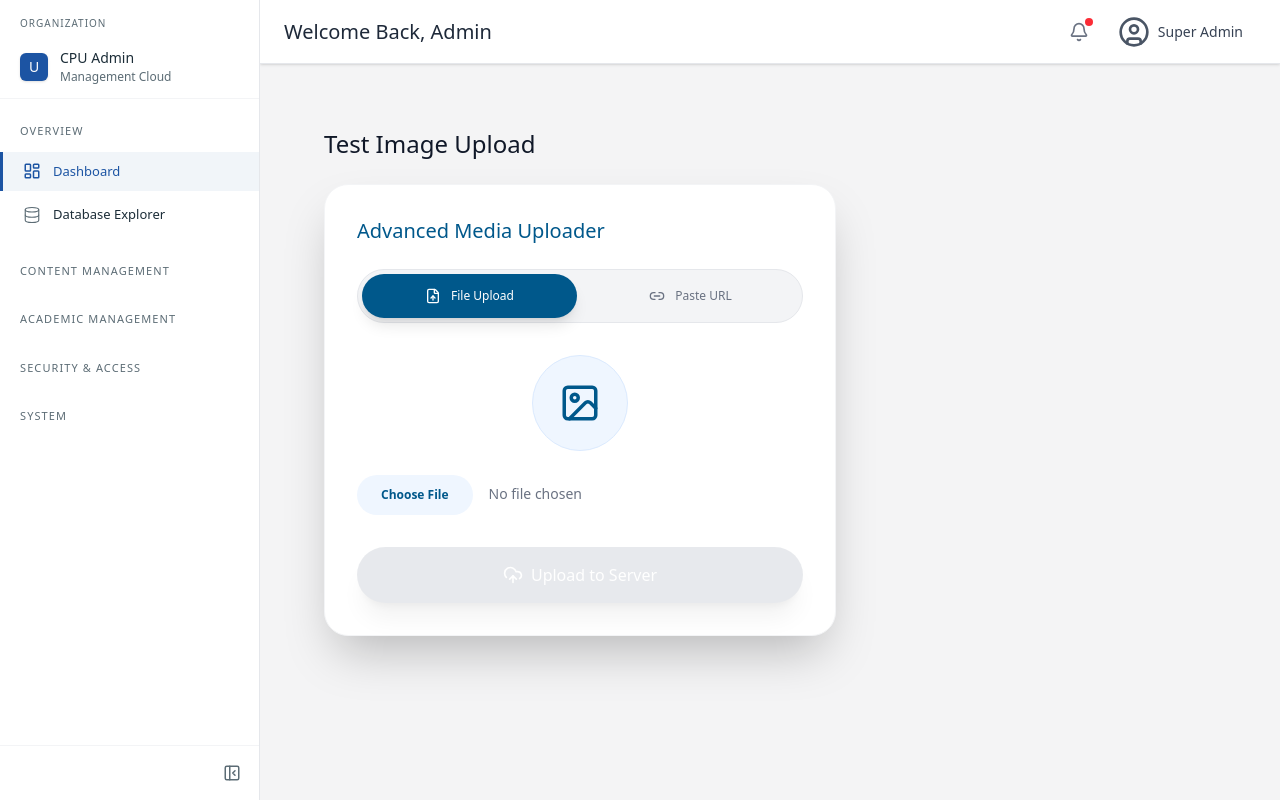
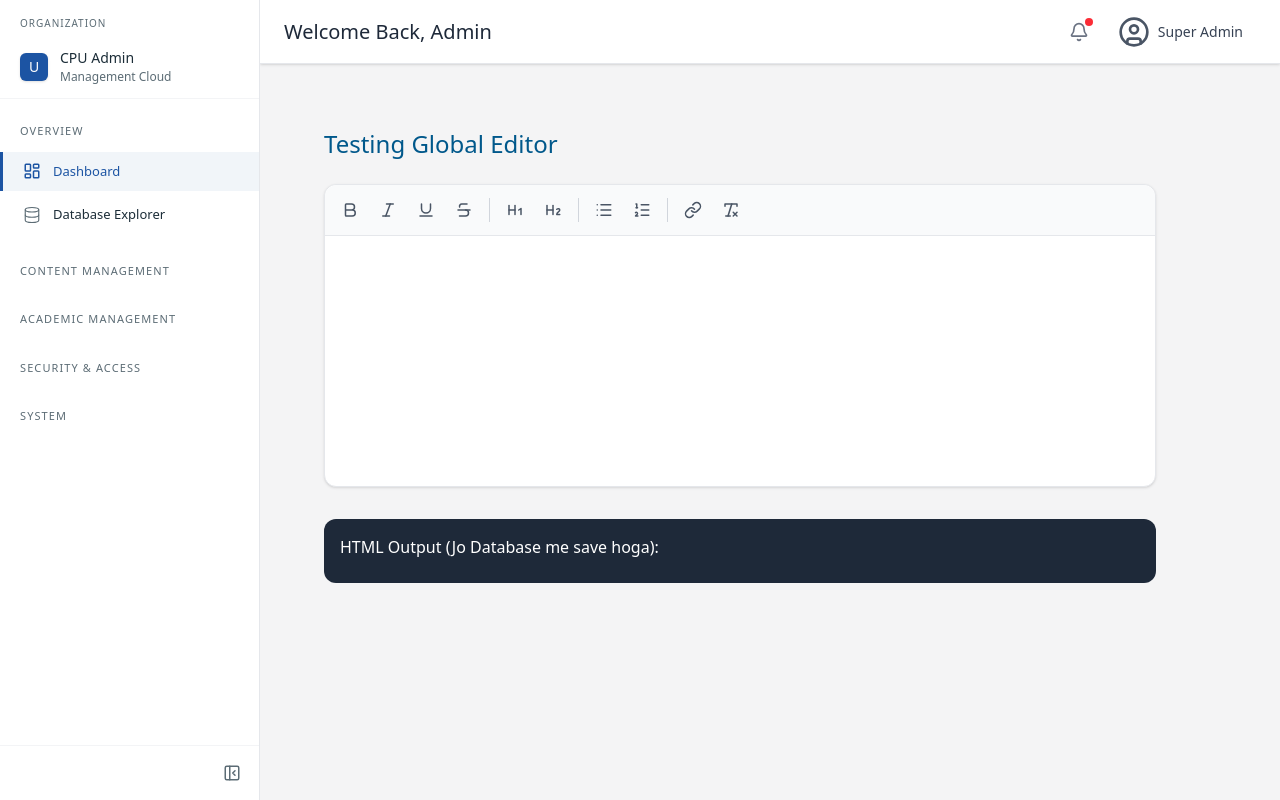
Before and after one commit to deepaksuman-cl/cpu_app, a Next.js app: page /admin in a window 1280 px wide. Built offline with nearby package versions, Linux system fonts and the light colour scheme.

Commit message:
upddated a editor

```diff
--- a/src/app/admin/page.js
+++ b/src/app/admin/page.js
@@ -1,13 +1,27 @@
-import MediaUploader from '@/components/admin/MediaUploader';
+// File: src/app/admin/page.js (Testing ke liye)
+'use client';
+import { useState } from 'react';
+import RichTextEditor from '@/components/admin/RichTextEditor';
 
 export default function AdminDashboard() {
+  const [content, setContent] = useState('');
+
   return (
-    <div className="p-8">
-      <h1 className="text-2xl font-bold mb-6">Test Image Upload</h1>
+    <div className="p-8 max-w-4xl">
+      <h1 className="text-2xl font-bold mb-6 text-[#00588b]">Testing Global Editor</h1>
 
-      {/* Test karne ke liye component call kiya */}
-      <MediaUploader category="Program" />
+      {/* Humara Global Rich Text Editor */}
+      <RichTextEditor
+        value={content}
+        onChange={setContent}
+        placeholder="Write your course description here..."
+      />
 
+      {/* Ye dikhayega ki background me data kaisa save hota hai */}
+      <div className="mt-8 p-4 bg-gray-800 text-green-400 rounded-xl">
+        <h3 className="text-white font-bold mb-2">HTML Output (Jo Database me save hoga):</h3>
+        <p className="font-mono text-sm break-all">{content}</p>
+      </div>
     </div>
   );
 }
--- /dev/null
+++ b/src/components/admin/RichTextEditor.js
@@ -0,0 +1,132 @@
+// File: src/components/admin/RichTextEditor.js
+'use client';
+
+import { useEditor, EditorContent } from '@tiptap/react';
+import StarterKit from '@tiptap/starter-kit';
+import Underline from '@tiptap/extension-underline';
+import Link from '@tiptap/extension-link';
+import {
+  Bold, Italic, Underline as UnderlineIcon, Strikethrough,
+  Heading1, Heading2, List, ListOrdered, Link as LinkIcon, RemoveFormatting
+} from 'lucide-react';
+import { useEffect } from 'react';
+
+// 🛠️ Toolbar Component (Ye upar ke buttons hain)
+const MenuBar = ({ editor }) => {
+  if (!editor) return null;
+
+  const toggleLink = () => {
+    const previousUrl = editor.getAttributes('link').href;
+    const url = window.prompt('Enter URL:', previousUrl);
+    if (url === null) return;
+    if (url === '') {
+      editor.chain().focus().extendMarkRange('link').unsetLink().run();
+      return;
+    }
+    editor.chain().focus().extendMarkRange('link').setLink({ href: url }).run();
+  };
+
+  // Button design helper
+  const Btn = ({ onClick, isActive, children }) => (
+    <button
+      type="button"
+      onClick={onClick}
+      className={`p-2 rounded-lg transition-colors flex items-center justify-center ${
+        isActive ? 'bg-[#00588b] text-white' : 'text-gray-600 hover:bg-gray-200'
+      }`}
+    >
+      {children}
+    </button>
+  );
+
+  return (
+    <div className="flex flex-wrap gap-1 bg-gray-50 p-2 border-b border-gray-200 rounded-t-xl">
+      <Btn onClick={() => editor.chain().focus().toggleBold().run()} isActive={editor.isActive('bold')}>
+        <Bold size={18} />
+      </Btn>
+      <Btn onClick={() => editor.chain().focus().toggleItalic().run()} isActive={editor.isActive('italic')}>
+        <Italic size={18} />
+      </Btn>
+      <Btn onClick={() => editor.chain().focus().toggleUnderline().run()} isActive={editor.isActive('underline')}>
+        <UnderlineIcon size={18} />
+      </Btn>
+      <Btn onClick={() => editor.chain().focus().toggleStrike().run()} isActive={editor.isActive('strike')}>
+        <Strikethrough size={18} />
+      </Btn>
+
+      <div className="w-px h-6 bg-gray-300 mx-1 self-center" /> {/* Divider */}
+
+      <Btn onClick={() => editor.chain().focus().toggleHeading({ level: 1 }).run()} isActive={editor.isActive('heading', { level: 1 })}>
+        <Heading1 size={18} />
+      </Btn>
+      <Btn onClick={() => editor.chain().focus().toggleHeading({ level: 2 }).run()} isActive={editor.isActive('heading', { level: 2 })}>
+        <Heading2 size={18} />
+      </Btn>
+
+      <div className="w-px h-6 bg-gray-300 mx-1 self-center" /> {/* Divider */}
+
+      <Btn onClick={() => editor.chain().focus().toggleBulletList().run()} isActive={editor.isActive('bulletList')}>
+        <List size={18} />
+      </Btn>
+      <Btn onClick={() => editor.chain().focus().toggleOrderedList().run()} isActive={editor.isActive('orderedList')}>
+        <ListOrdered size={18} />
+      </Btn>
+
+      <div className="w-px h-6 bg-gray-300 mx-1 self-center" /> {/* Divider */}
+
+      <Btn onClick={toggleLink} isActive={editor.isActive('link')}>
+        <LinkIcon size={18} />
+      </Btn>
+      <Btn onClick={() => editor.chain().focus().clearNodes().unsetAllMarks().run()}>
+        <RemoveFormatting size={18} />
+      </Btn>
+    </div>
+  );
+};
+
+// 🌟 Main Editor Component
+export default function RichTextEditor({ value, onChange }) {
+  const editor = useEditor({
+    extensions: [
+      StarterKit,
+      Underline,
+      Link.configure({ openOnClick: false, HTMLAttributes: { class: 'text-blue-600 underline cursor-pointer' } }),
+    ],
+    content: value || '',
+    immediatelyRender: false,
+    onUpdate: ({ editor }) => {
+      // Jab bhi kuch type hoga, ye parent ko HTML bhej dega
+      onChange(editor.getHTML());
+    },
+    editorProps: {
+      attributes: {
+        // Ye classes editor ke text area ko style karti hain
+        class: 'prose prose-sm sm:prose-base max-w-none focus:outline-none min-h-[250px] p-5',
+      },
+    },
+  });
+
+  // Agar parent component se value change hoti hai, toh editor ko update karna
+  useEffect(() => {
+    if (editor && value !== editor.getHTML()) {
+      editor.commands.setContent(value);
+    }
+  }, [value, editor]);
+
+  return (
+    <div className="border border-gray-200 rounded-xl bg-white focus-within:border-[#00588b] focus-within:ring-1 focus-within:ring-[#00588b] transition-all shadow-sm">
+      <MenuBar editor={editor} />
+      <EditorContent editor={editor} />
+
+      {/* Basic prose styles for lists and headings inside the editor */}
+      <style jsx global>{`
+        .prose ul { list-style-type: disc; padding-left: 1.5rem; }
+        .prose ol { list-style-type: decimal; padding-left: 1.5rem; }
+        .prose h1 { font-size: 1.875rem; font-weight: 800; margin-bottom: 0.5rem; color: #00588b; }
+        .prose h2 { font-size: 1.5rem; font-weight: 700; margin-bottom: 0.5rem; color: #00588b; }
+        .prose p { margin-bottom: 0.75rem; color: #374151; }
+        .prose a { color: #2563eb; text-decoration: underline; }
+      `}</style>
+    </div>
+  );
+}
```
Also changed, not shown: package.json (+6 -2 lines), public/uploads/2026/03/Program/url-img-1773662307797-918152685.jpg (added), src/lib/actions/upload.js, 1 other file (tests, documents, lock files or other folders).
